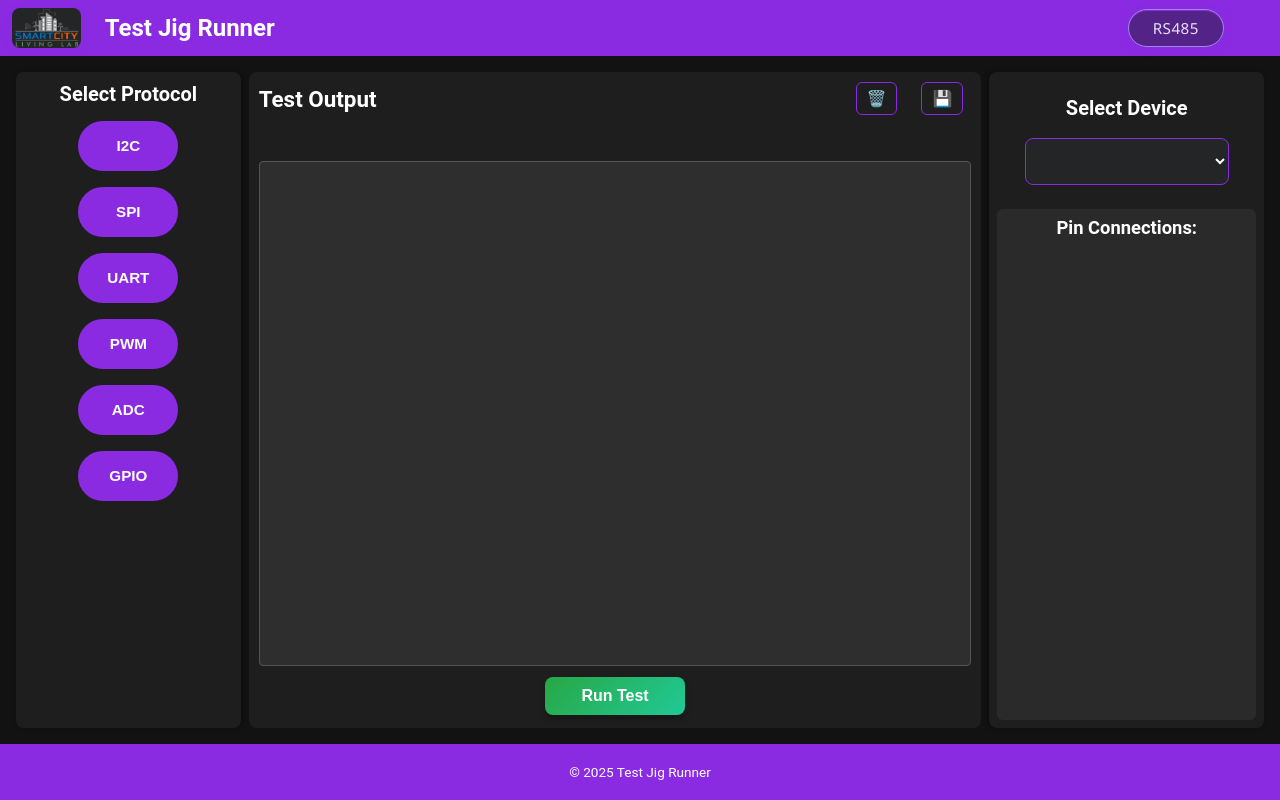
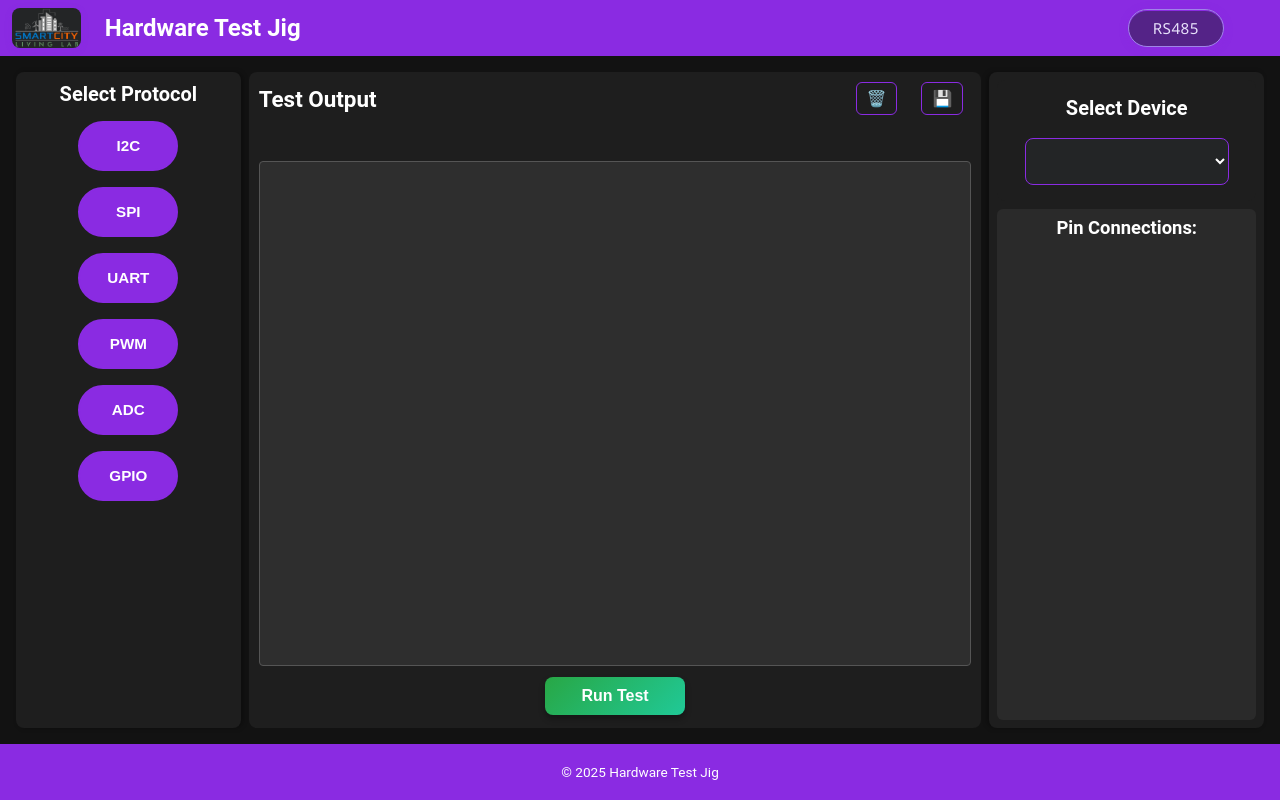
Before and after one commit to AstroDuck17/Hardware_Test_Jig, a FastAPI app: page /testjig.html in a window 1280 px wide. Run offline with FastAPI, Linux system fonts and the light colour scheme; lists and menus that the app fills with data are empty.

Commit message:
name change

```diff
--- a/web_test_jig/fastapi_app/templates/homepage.html
+++ b/web_test_jig/fastapi_app/templates/homepage.html
@@ -132,7 +132,7 @@
   <header>
     <div class="header-flex">
       <img src="../static/city.png" alt="City" class="header-logo" onclick="location.href='./homepage.html'" />
-      <span class="header-title-centered" onclick="location.href='./homepage.html'">Test Jig Runner</span>
+      <span class="header-title-centered" onclick="location.href='./homepage.html'">Hardware Test Jig</span>
     </div>
   </header>
   <main class="container">
@@ -154,7 +154,7 @@
     </div>
   </main>
   <footer>
-    <p>&copy; 2025 Test Jig Runner</p>
+    <p>&copy; 2025 Hardware Test Jig</p>
   </footer>
 </body>
 </html>
--- a/web_test_jig/fastapi_app/templates/rs485.html
+++ b/web_test_jig/fastapi_app/templates/rs485.html
@@ -496,7 +496,7 @@
   <header>
     <div class="header-flex">
       <img src="../static/city.png" alt="City" class="header-logo" onclick="location.href='./homepage.html'" />
-      <h1 style="flex:1; text-align:left; margin:0;" class="header-title" onclick="location.href='./homepage.html'">Test Jig Runner</h1>
+      <h1 style="flex:1; text-align:left; margin:0;" class="header-title" onclick="location.href='./homepage.html'">Hardware Test Jig</h1>
       <div class="nav-bar">
         <button onclick="location.href='./testjig.html'" class="nav-btn">TestJig</button>
       </div>
@@ -657,7 +657,7 @@
     </div>
   </main>
   <footer>
-    <p>&copy; 2025 Test Jig Runner</p>
+    <p>&copy; 2025 Hardware Test Jig</p>
   </footer>
   <script>
     let rsMode = 'receive'; // default mode
--- a/web_test_jig/fastapi_app/templates/testjig.html
+++ b/web_test_jig/fastapi_app/templates/testjig.html
@@ -3,7 +3,7 @@
 <head>
   <meta charset="UTF-8">
   <meta name="viewport" content="width=device-width, initial-scale=1.0, maximum-scale=1.0, user-scalable=no">
-  <title>Test Jig Runner</title>
+  <title>Hardware Test Jig</title>
   <link rel="stylesheet" href="../static/style.css">
   <style>
     /* Fixed viewport layout */
@@ -406,7 +406,7 @@
   <header>
     <div class="header-flex">
       <img src="../static/city.png" alt="City" class="header-logo" onclick="location.href='./homepage.html'" />
-      <h1 style="flex:1; text-align:left; margin:0;" class="header-title" onclick="location.href='./homepage.html'">Test Jig Runner</h1>
+      <h1 style="flex:1; text-align:left; margin:0;" class="header-title" onclick="location.href='./homepage.html'">Hardware Test Jig</h1>
       <div class="nav-bar">
         <button onclick="location.href='./rs485.html'" class="nav-btn">RS485</button>
       </div>
@@ -466,7 +466,7 @@
     </div>
   </main>
   <footer>
-    <p>&copy; 2025 Test Jig Runner</p>
+    <p>&copy; 2025 Hardware Test Jig</p>
   </footer>
   <script>
     // Set default selected protocol and device to empty
```
